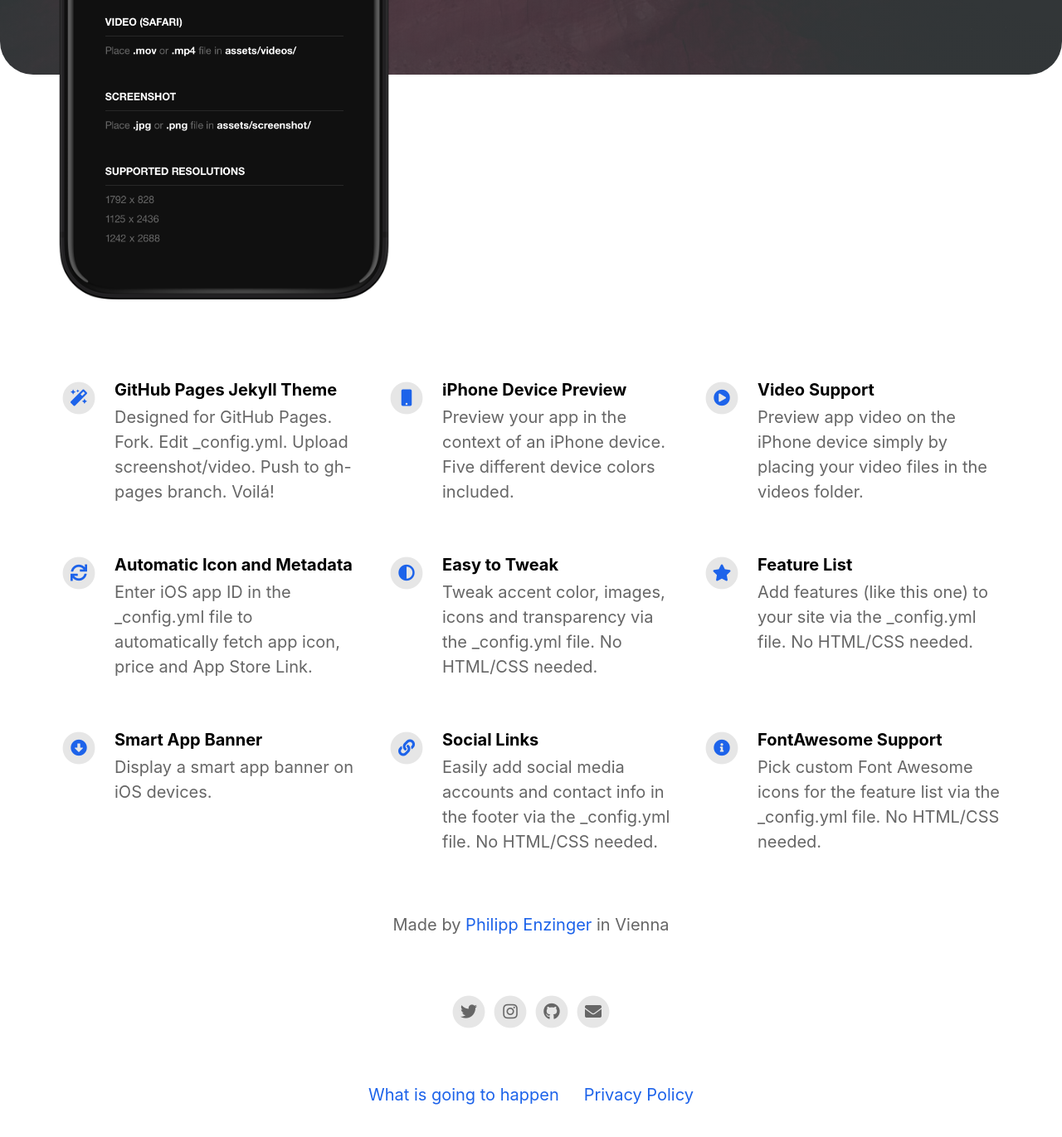
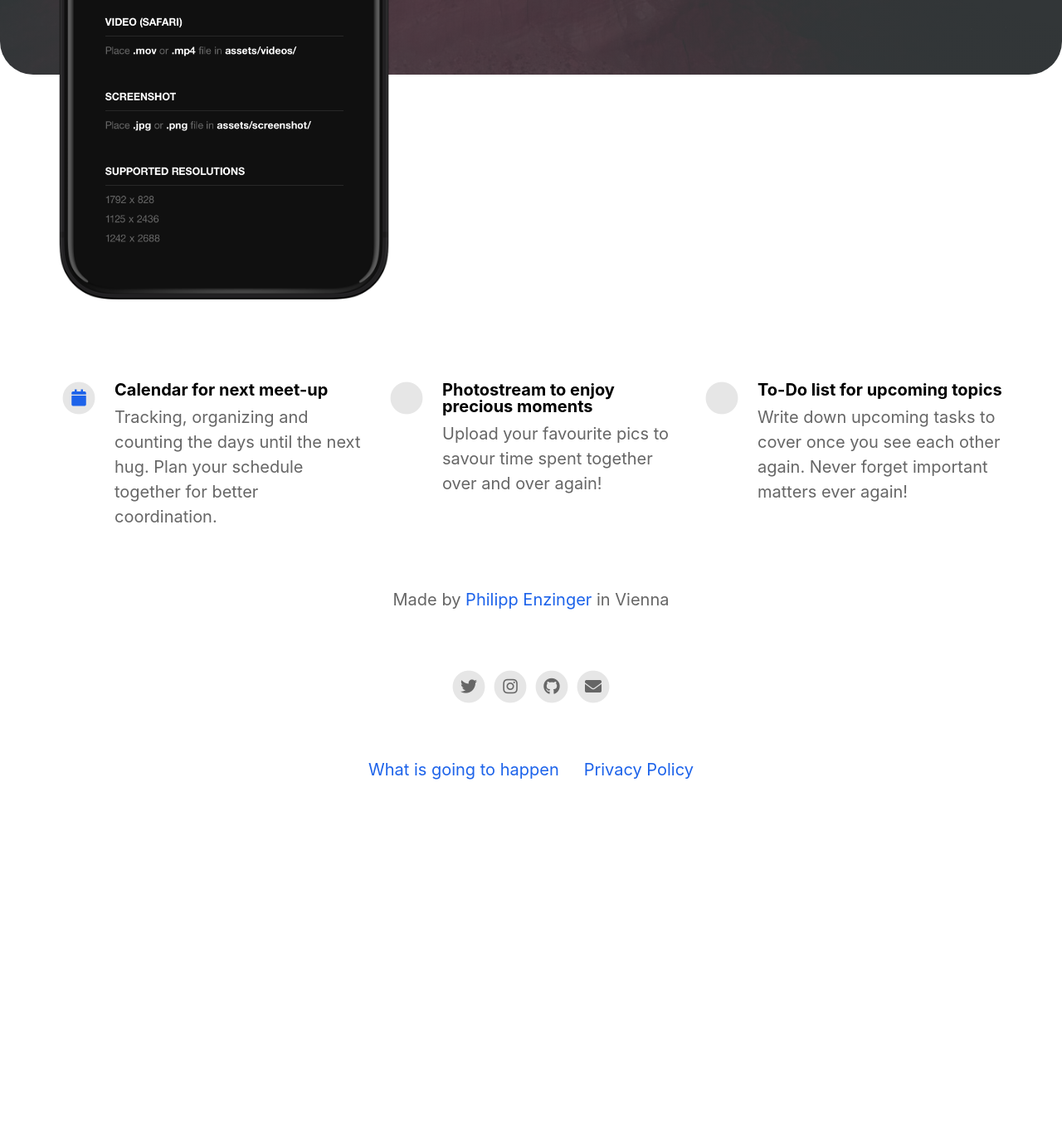
Before and after one commit to pcorvin/MumConnect, a Jekyll site: the page built from index.html, in a window 1280 px wide and 1400 px high, scrolled down 624 px. Shown: the top 1371 px of the window at 83% size. Built offline with Jekyll 4.4.1, drawn with Linux system fonts in a browser that asks for light colours; nearby versions of some CDN libraries; after the commit the page ends 1632 px from its top, so only the background shows below that.

Commit message:
Update _config.yml

```diff
--- a/_config.yml
+++ b/_config.yml
@@ -35,45 +35,17 @@ youtube_username                          :
 # Feature List                            Edit, add or remove features to be presented.
 features                                  :
 
-  - title                                 : GitHub Pages Jekyll Theme
-    description                           : Designed for GitHub Pages. Fork. Edit _config.yml. Upload screenshot/video. Push to gh-pages branch. Voilá!
-    fontawesome_icon_name                 : magic
+  - title                                 : Calendar for next meet-up
+    description                           : Tracking, organizing and counting the days until the next hug. Plan your schedule together for better coordination.
+    fontawesome_icon_name                 : calendar
 
-  - title                                 : iPhone Device Preview
-    description                           : Preview your app in the context of an iPhone device. Five different device colors included.
-    fontawesome_icon_name                 : mobile
+  - title                                 : Photostream to enjoy precious moments
+    description                           : Upload your favourite pics to savour time spent together over and over again!
+    fontawesome_icon_name                 : photo
 
-  - title                                 : Video Support
-    description                           : Preview app video on the iPhone device simply by placing your video files in the videos folder.
-    fontawesome_icon_name                 : play-circle
-
-  - title                                 : Automatic Icon and Metadata
-    description                           : Enter iOS app ID in the _config.yml file to automatically fetch app icon, price and App Store Link.
-    fontawesome_icon_name                 : sync
-
-  - title                                 : Easy to Tweak
-    description                           : Tweak accent color, images, icons and transparency via the _config.yml file. No HTML/CSS needed.
-    fontawesome_icon_name                 : adjust
-
-  - title                                 : Feature List
-    description                           : Add features (like this one) to your site via the _config.yml file. No HTML/CSS needed.
-    fontawesome_icon_name                 : star
-
-  - title                                 : Smart App Banner
-    description                           : Display a smart app banner on iOS devices.
-    fontawesome_icon_name                 : arrow-alt-circle-down
-
-  - title                                 : Social Links
-    description                           : Easily add social media accounts and contact info in the footer via the _config.yml file. No HTML/CSS needed.
-    fontawesome_icon_name                 : link
-
-  - title                                 : FontAwesome Support
-    description                           : Pick custom Font Awesome icons for the feature list via the _config.yml file. No HTML/CSS needed.
-    fontawesome_icon_name                 : info-circle
-
-  - title                                 : # New Feature Title
-    description                           : # New Feature Description
-    fontawesome_icon_name                 : # Enter Font Awesome icon name (e.g. star). Find icons on fontawesome.com/icons.
+  - title                                 : To-Do list for upcoming topics
+    description                           : Write down upcoming tasks to cover once you see each other again. Never forget important matters ever again!
+    fontawesome_icon_name                 : todo
 
 
 
```
